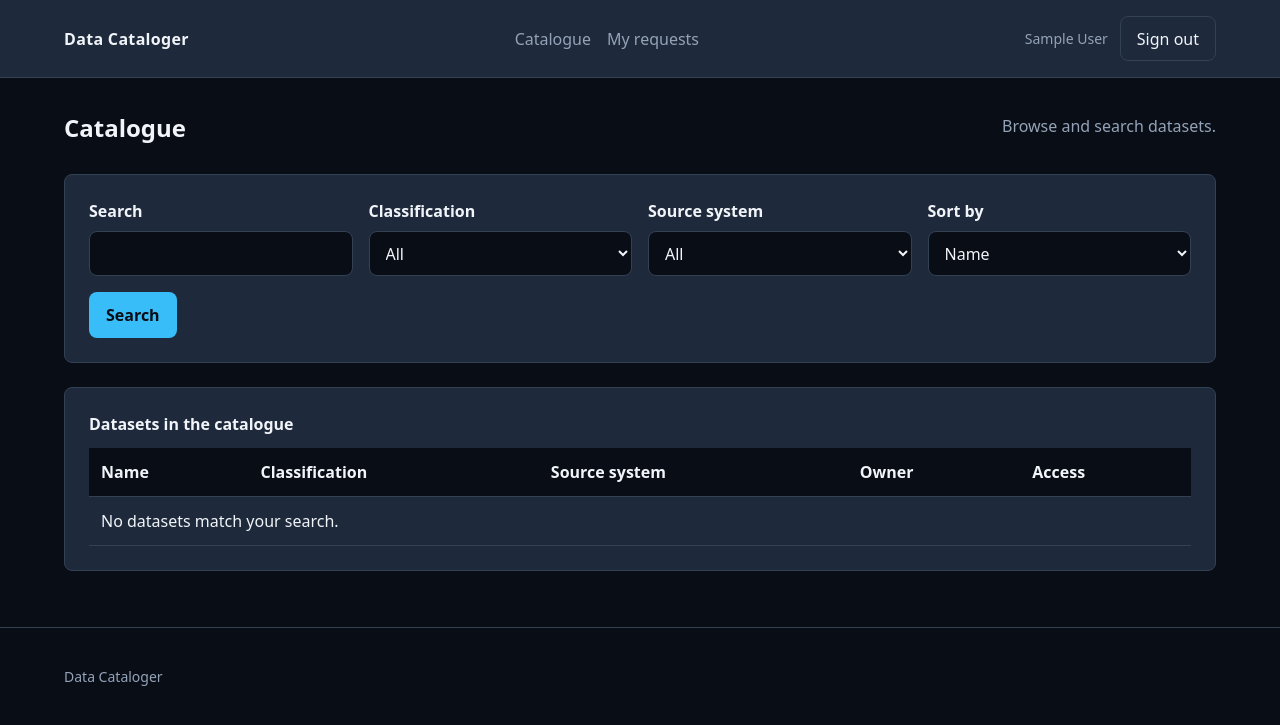
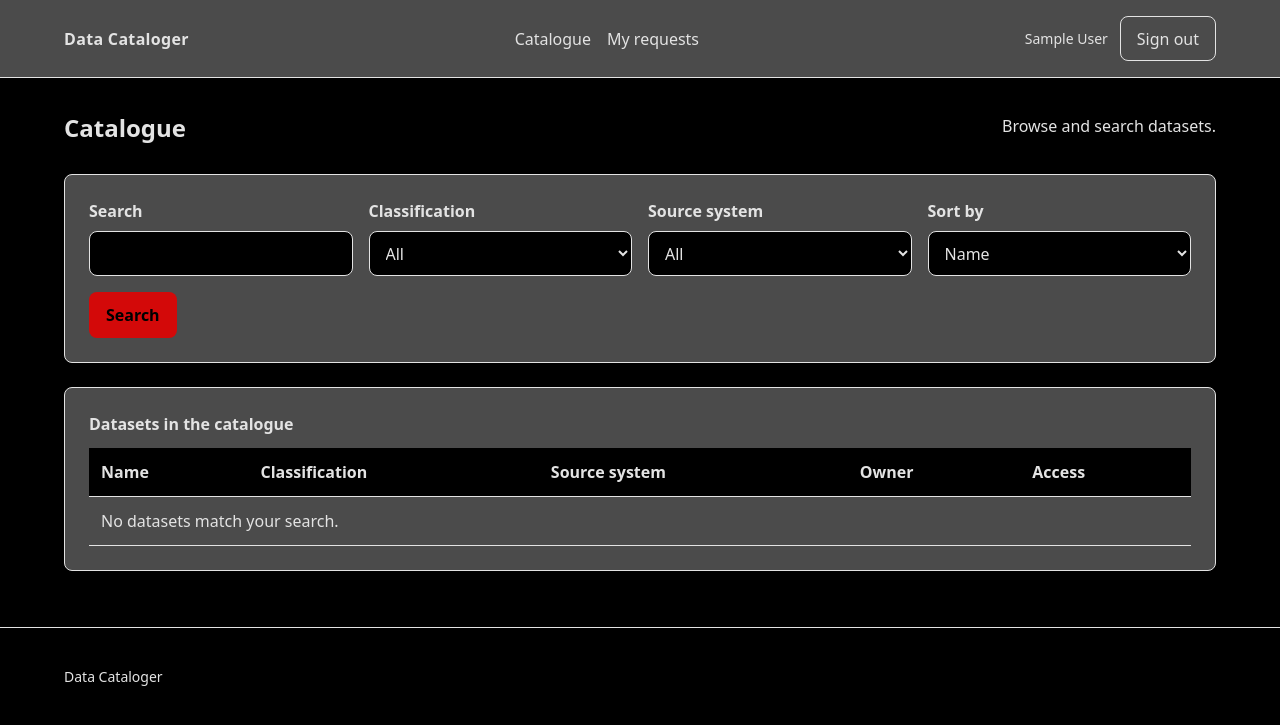
Before and after one commit to Y1I1/SWE-dataset-catalogue, a Flask app: page /catalogue/ in a window 1280 px wide. Shown: the top 725 px of the page. Run offline with Flask 3, Linux system fonts and the light colour scheme; the visitor is signed in with stand-in values (Sample User, id 1); data comes from the database, SQL or seed files in the repository; data that the repository does not hold is empty.

Commit message:
changed color palette to fujitsus color scheme

```diff
--- a/app/static/css/main.css
+++ b/app/static/css/main.css
@@ -1,13 +1,13 @@
 :root {
-  --color-bg: #090d16;
-  --color-surface: #1e293b;
-  --color-text: #f1f5f9;
-  --color-muted: #94a3b8;
-  --color-border: #334155;
-  --color-accent: #38bdf8;
-  --color-accent-hover: #7dd3fc;
-  --color-success: #4ade80;
-  --color-error: #f87171;
+  --color-bg: #000000;
+  --color-surface: #4b4b4b;
+  --color-text: #e3e3e3;
+  --color-muted: #e3e3e3;
+  --color-border: #e3e3e3;
+  --color-accent: #d30909;
+  --color-accent-hover: #711313;
+  --color-success: #e3e3e3;
+  --color-error: #d30909;
   --space-1: 0.25rem;
   --space-2: 0.5rem;
   --space-3: 0.75rem;
@@ -163,23 +163,23 @@ h1 { font-size: var(--text-xl); margin: 0 0 var(--space-3); }
 
 .flash-region { margin-bottom: var(--space-4); }
 .flash { padding: var(--space-3) var(--space-4); border-radius: var(--radius); margin-bottom: var(--space-2); border: 1px solid var(--color-border); }
-.flash-success { background: #0f2a1c; border-color: #166534; color: var(--color-success); }
-.flash-error { background: #2a1212; border-color: #991b1b; color: var(--color-error); }
+.flash-success { background: #4b4b4b; border-color: #e3e3e3; color: var(--color-success); }
+.flash-error { background: #711313; border-color: #d30909; color: var(--color-success); }
 
 .table-wrap { overflow-x: auto; }
 .data-table { width: 100%; border-collapse: collapse; }
 .data-table caption { text-align: left; font-weight: 600; margin-bottom: var(--space-3); }
 .data-table th, .data-table td { padding: var(--space-3); border-bottom: 1px solid var(--color-border); text-align: left; }
 .data-table th { background: var(--color-bg); color: var(--color-text); }
-.data-table tbody tr:hover { background: rgba(56, 189, 248, 0.06); }
+.data-table tbody tr:hover { background: rgba(211, 9, 9, 0.08); }
 
 .badge { display: inline-block; padding: 0.1rem 0.5rem; border-radius: 999px; font-size: var(--text-sm); border: 1px solid var(--color-border); }
-.badge-open { background: #0f2a1c; color: var(--color-success); border-color: #166534; }
-.badge-locked { background: #2a2010; color: #fbbf24; border-color: #92400e; }
+.badge-open { background: #711313; color: var(--color-success); border-color: #d30909; }
+.badge-locked { background: #4b4b4b; color: var(--color-success); border-color: #e3e3e3; }
 
 .detail-grid dl { display: grid; grid-template-columns: repeat(auto-fit, minmax(12rem, 1fr)); gap: var(--space-3); }
 .detail-grid dt { font-size: var(--text-sm); color: var(--color-muted); }
-.notice { padding: var(--space-3); background: #1a2332; border: 1px solid var(--color-border); border-left: 3px solid var(--color-accent); border-radius: var(--radius); }
+.notice { padding: var(--space-3); background: #4b4b4b; border: 1px solid var(--color-border); border-left: 3px solid var(--color-accent); border-radius: var(--radius); }
 
 @media (max-width: 640px) {
   .header-inner { flex-direction: column; align-items: flex-start; }
```
Also changed, not shown: README.md.
